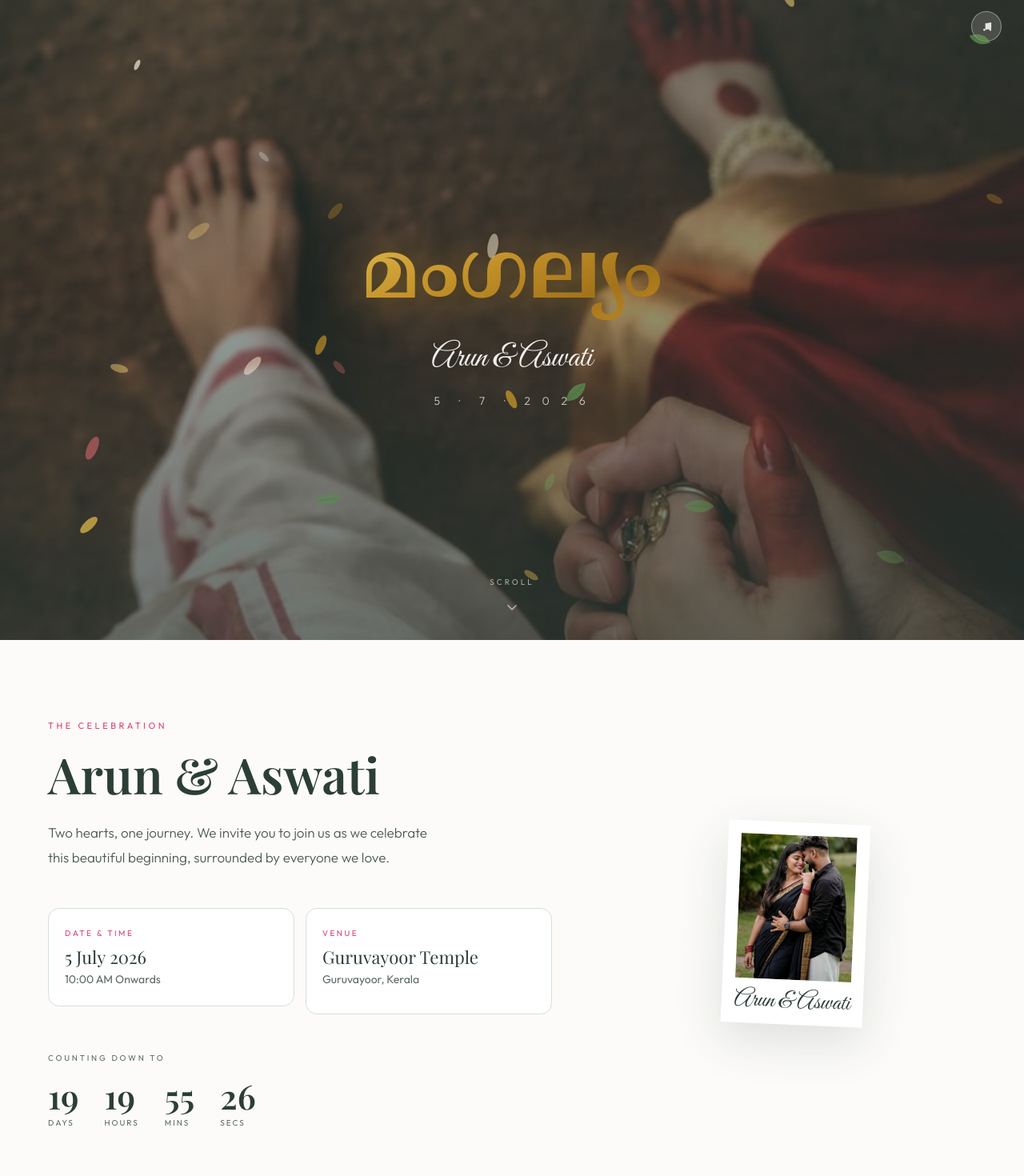
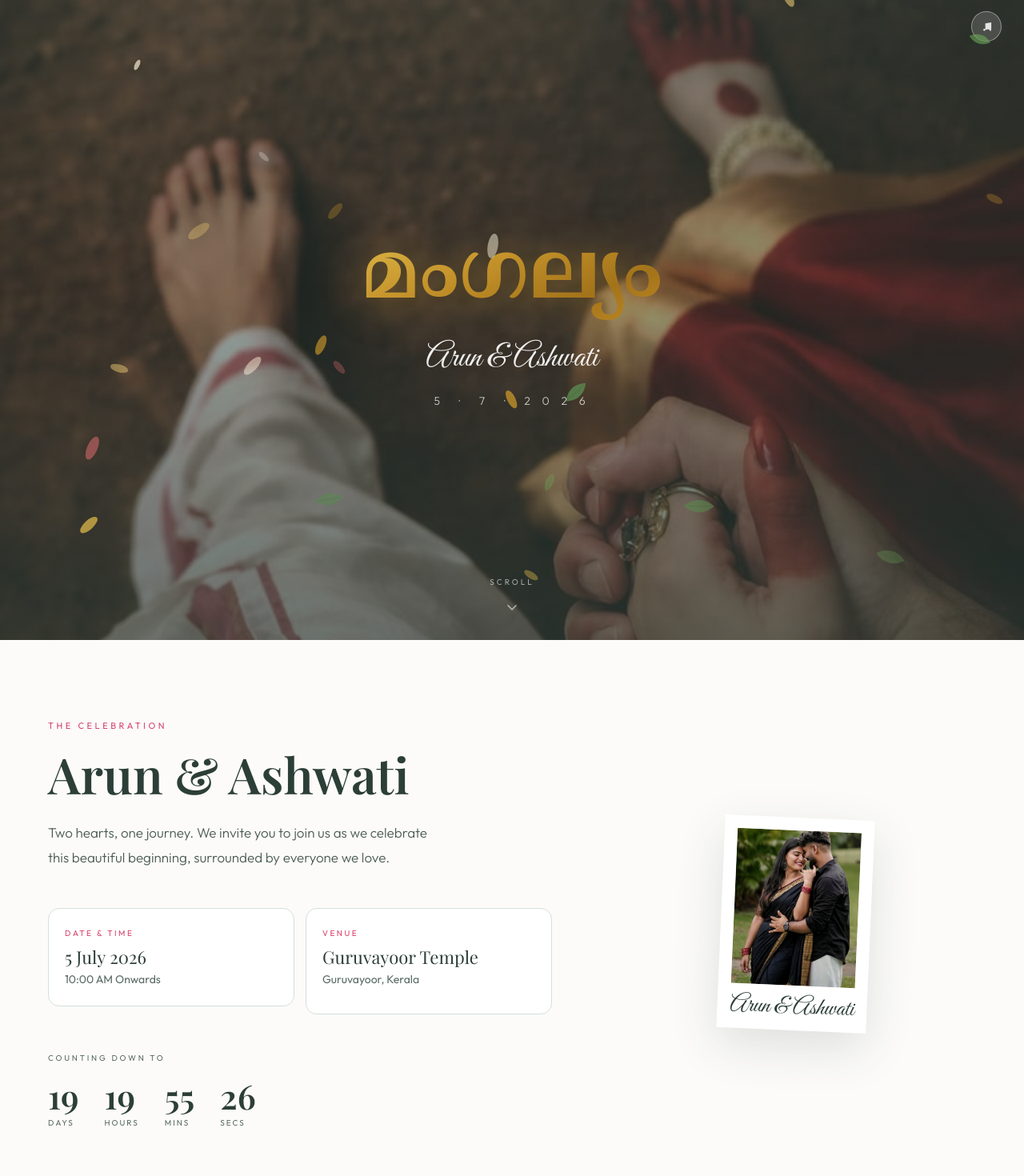
Before and after one commit to arunma076/wedding, a Next.js app: page / in a window 1280 px wide. Shown: the top 1470 px of the page at 80% size. Built offline with nearby package versions, Linux system fonts and the light colour scheme.

Commit message:
Spelling Mistake

```diff
--- a/app/page.tsx
+++ b/app/page.tsx
@@ -214,7 +214,7 @@ function TopBar() {
         fontSize: 18, color: C.dark,
         opacity: scrolled ? 1 : 0, transition: "opacity 0.4s",
       }}>
-        Arun &amp; Aswati
+        Arun &amp; Ashwati
       </div>
       <button
         aria-label="Music"
@@ -268,7 +268,7 @@ function Hero() {
       {/* Content */}
       <div style={{ position: "relative", zIndex: 2, textAlign: "center", padding: "0 28px" }}>
         <h1 className="mangalyam">മംഗല്യം</h1>
-        <div className="hero-names">Arun &amp; Aswati</div>
+        <div className="hero-names">Arun &amp; Ashwati</div>
         <div className="hero-date">
           {DATE_STR.split("").map((ch, i) => (
             <span
@@ -326,7 +326,7 @@ function Celebration() {
                 fontSize: "clamp(40px, 7vw, 62px)",
                 color: C.dark, lineHeight: 1.1, margin: "0 0 24px",
               }}>
-                Arun &amp; Aswati
+                Arun &amp; Ashwati
               </h2>
               <p style={{
                 fontFamily: "var(--font-outfit)", fontWeight: 300,
@@ -441,7 +441,7 @@ function Celebration() {
                   textAlign: "center", padding: "12px 0 6px",
                   lineHeight: 1,
                 }}>
-                  Arun &amp; Aswati
+                  Arun &amp; Ashwati
                 </div>
               </div>
             </Reveal>
@@ -744,13 +744,13 @@ function Footer() {
         fontSize: "clamp(34px, 6vw, 52px)",
         color: C.dark, marginBottom: 14,
       }}>
-        Arun &amp; Aswati
+        Arun &amp; Ashwati
       </div>
       <div style={{
         fontFamily: "var(--font-outfit)", fontSize: 13,
         color: C.secondary, opacity: 0.6, marginBottom: 40,
       }}>
-        5 · 7 · 2026 · Guruvayoor, Kerala
+        5 · 7 · 2026
       </div>
 
       {/* Divider */}
```
